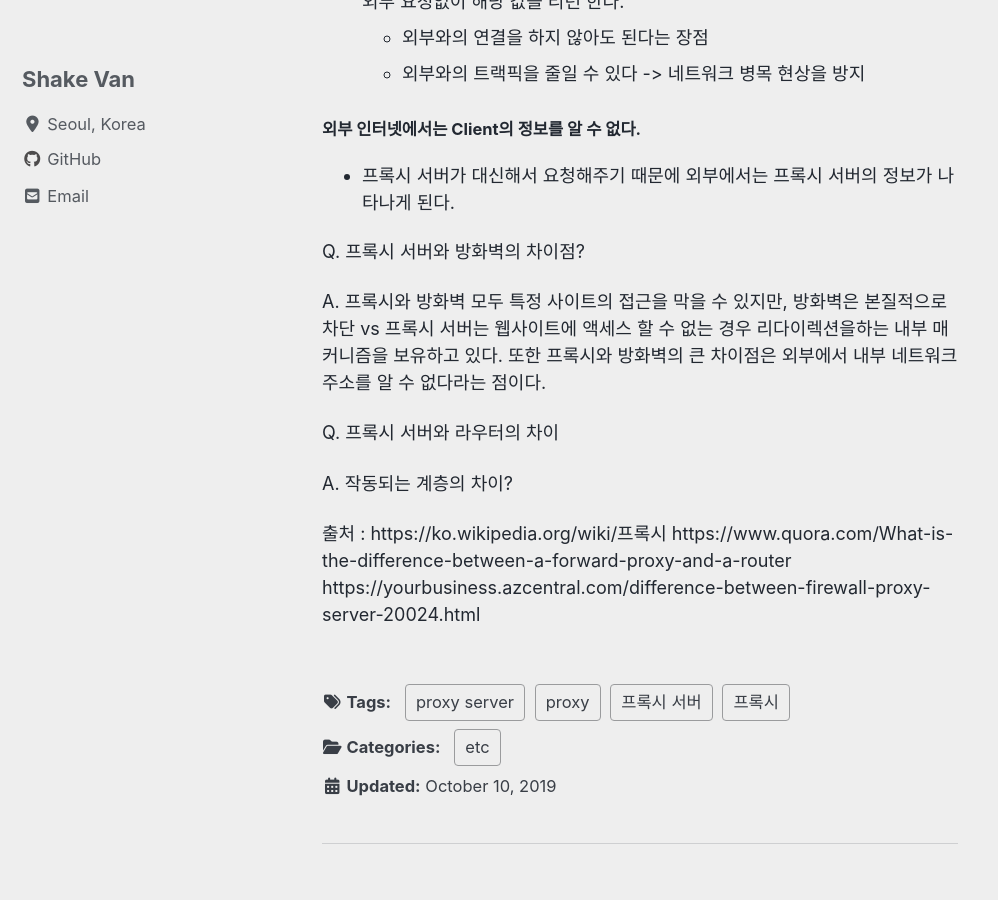
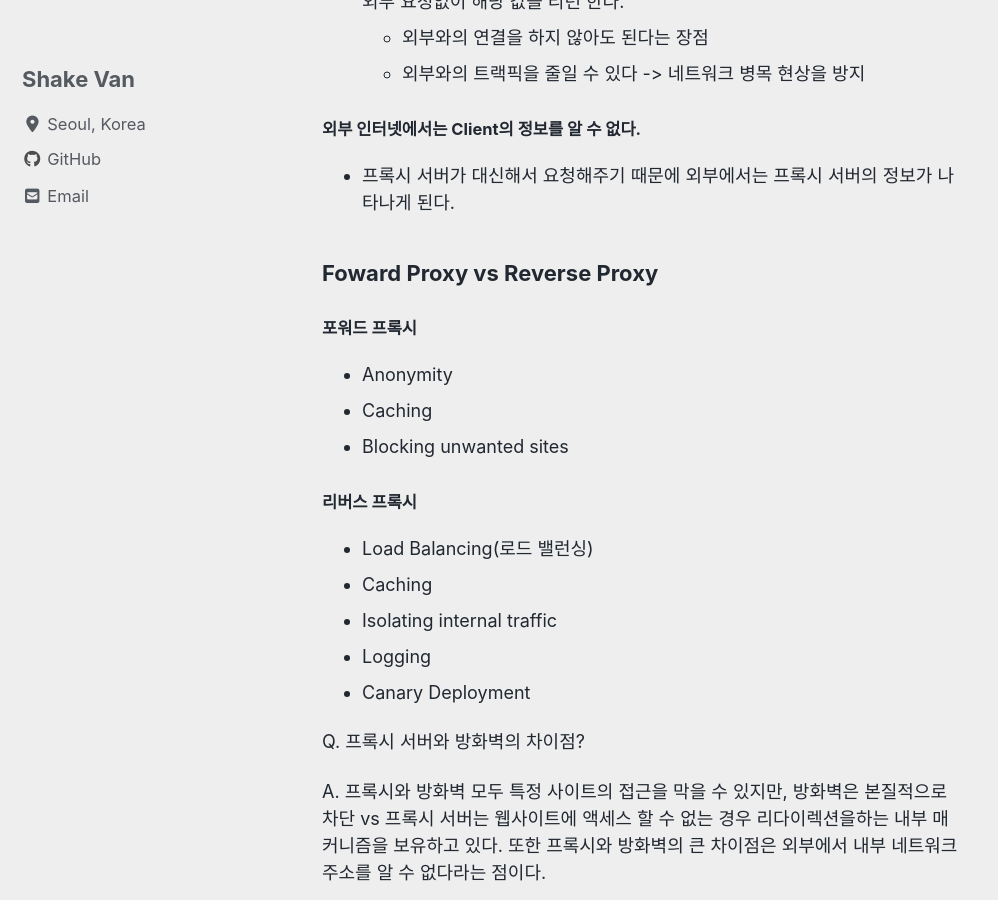
Before and after one commit to vsh123/vsh123.github.io, a Jekyll site: the page built from _posts/2019-10-10-proxy.md, in a window 1280 px wide and 900 px high, scrolled down 1211 px. Shown: the whole window, without its empty margins (0-998 px from the left). Built offline with Jekyll 4.4.1, drawn with Linux system fonts in a browser that asks for light colours; cached includes are drawn as plain includes; nearby versions of some CDN libraries.

```diff
--- a/_posts/2019-10-10-proxy.md
+++ b/_posts/2019-10-10-proxy.md
@@ -48,6 +48,22 @@ tags : [프록시 서버, 프록시, proxy, proxy server]
 
 - 프록시 서버가 대신해서 요청해주기 때문에 외부에서는 프록시 서버의 정보가 나타나게 된다.
 
+### Foward Proxy vs Reverse Proxy
+
+#### 포워드 프록시
+
+- Anonymity
+- Caching
+- Blocking unwanted sites
+
+#### 리버스 프록시
+
+- Load Balancing(로드 밸런싱)
+- Caching
+- Isolating internal traffic
+- Logging
+- Canary Deployment
+
 Q. 프록시 서버와 방화벽의 차이점?
 
 A. 프록시와 방화벽 모두 특정 사이트의 접근을 막을 수 있지만, 방화벽은 본질적으로 차단 vs 프록시 서버는 웹사이트에 액세스 할 수 없는 경우 리다이렉션을하는 내부 매커니즘을 보유하고 있다. 또한 프록시와 방화벽의 큰 차이점은 외부에서 내부 네트워크 주소를 알 수 없다라는 점이다.
```
